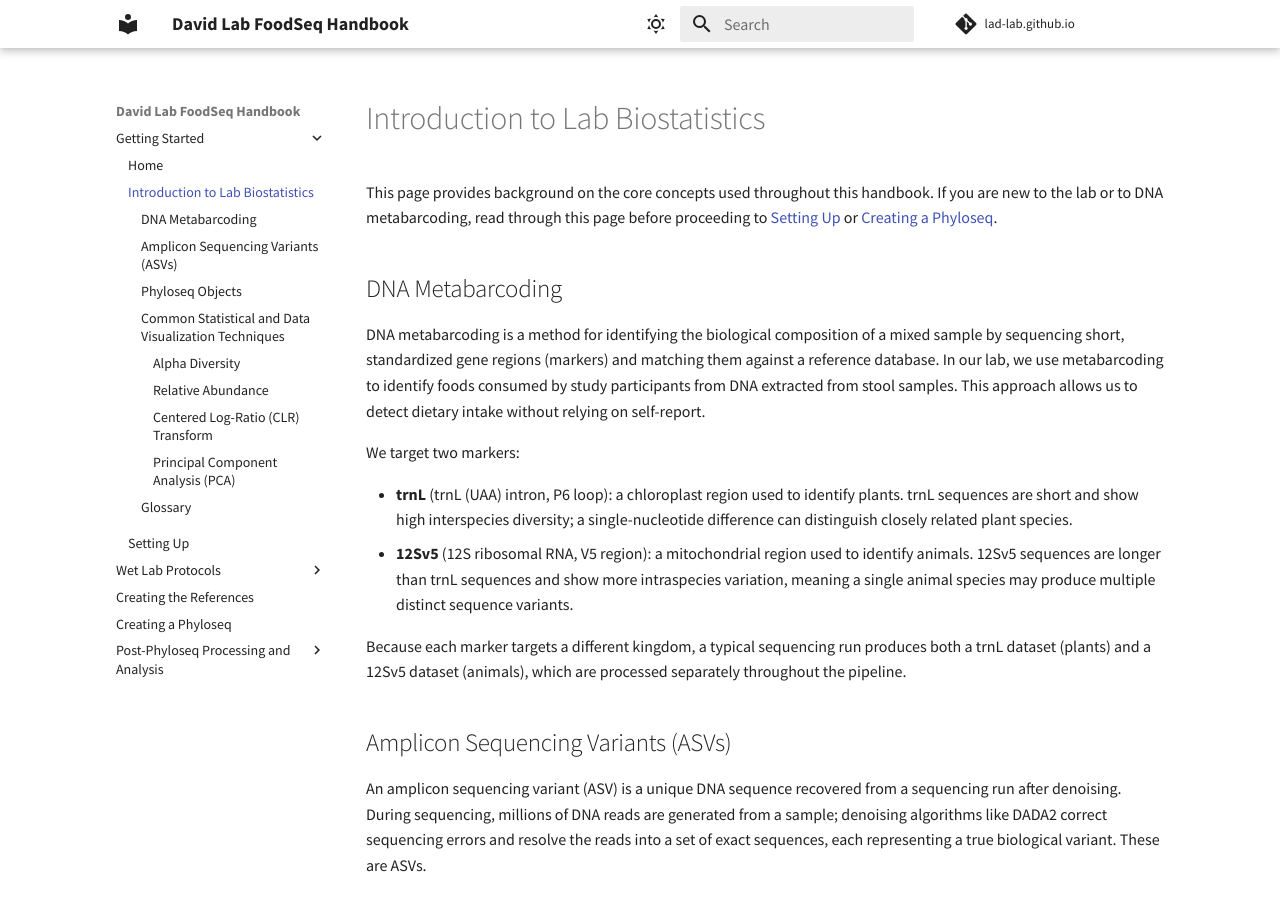
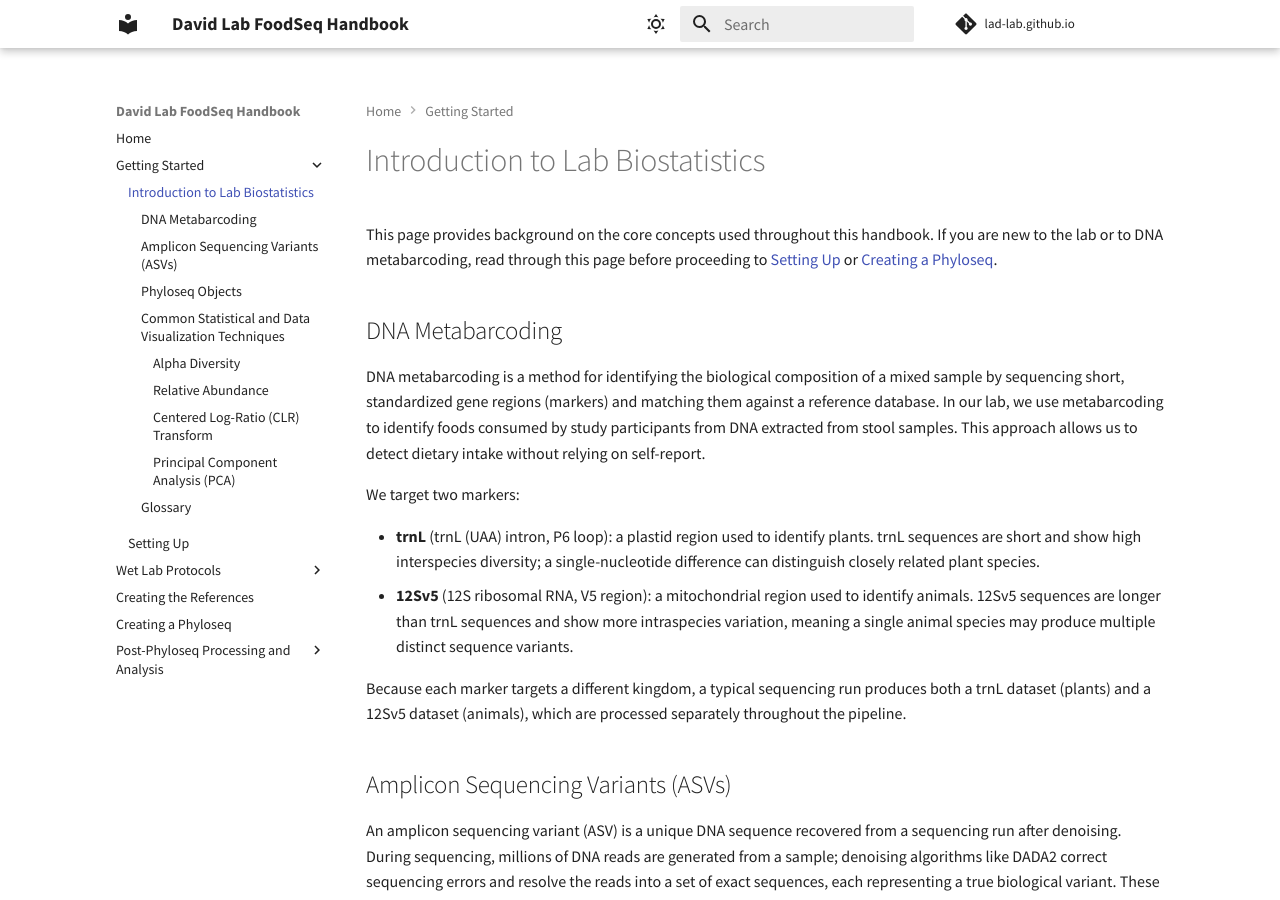
Before and after one commit to LAD-LAB/lad-lab.github.io, an MkDocs documentation site: the page built from docs/intro.md, in a window 1280 px wide and 900 px high. Built offline with MkDocs 1.6.1 and Material for MkDocs 9.7.7, drawn with Linux system fonts in a browser that asks for light colours; comment, search, counter and statistics services are not loaded; some of the changed text lies outside the part shown.

Commit message:
Plastid wording, merged pFR/pMR entry, Home at nav top level
intro.md trnL: chloroplast region -> plastid region
intro.md glossary: separate pFR and pMR bullets -> one pFR (also pMR) bullet
mkdocs.yml: Home inside Getting Started -> Home at top level (mobile drawer opened inside Getting Started)

Co-Authored-By: Claude Opus 5.5 (1M context) <noreply@anthropic.com>

```diff
--- a/docs/intro.md
+++ b/docs/intro.md
@@ -8,7 +8,7 @@ DNA metabarcoding is a method for identifying the biological composition of a mi
 
 We target two markers:
 
-* **trnL** (trnL (UAA) intron, P6 loop): a chloroplast region used to identify plants. trnL sequences are short and show high interspecies diversity; a single-nucleotide difference can distinguish closely related plant species.
+* **trnL** (trnL (UAA) intron, P6 loop): a plastid region used to identify plants. trnL sequences are short and show high interspecies diversity; a single-nucleotide difference can distinguish closely related plant species.
 * **12Sv5** (12S ribosomal RNA, V5 region): a mitochondrial region used to identify animals. 12Sv5 sequences are longer than trnL sequences and show more intraspecies variation, meaning a single animal species may produce multiple distinct sequence variants.
 
 Because each marker targets a different kingdom, a typical sequencing run produces both a trnL dataset (plants) and a 12Sv5 dataset (animals), which are processed separately throughout the pipeline.
--- a/mkdocs.yml
+++ b/mkdocs.yml
@@ -1,8 +1,8 @@
 site_name: David Lab FoodSeq Handbook
 
 nav:
+- Home: index.md
 - Getting Started:
-  - Home: index.md
   - Introduction to Lab Biostatistics: intro.md
   - Setting Up: settingup.md
 - Wet Lab Protocols:
```
Also changed, not shown: other parts of docs/intro.md (+1 -2 lines).
